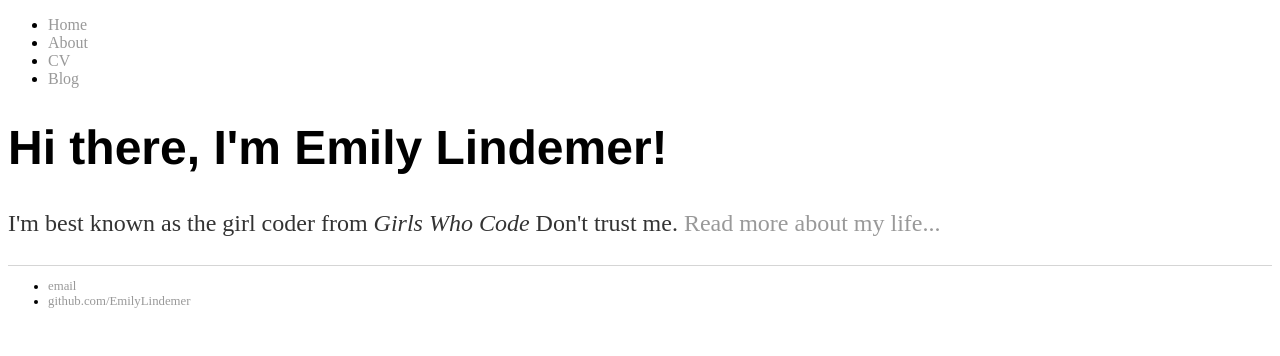
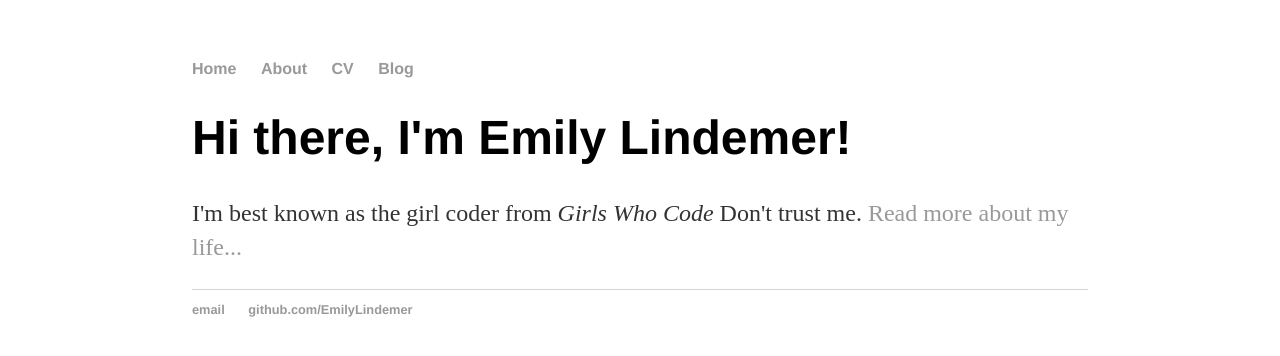
Before and after one commit to EmilyLindemer/EmilyLindemer.github.io, a Jekyll site: the page built from index.html, in a window 1280 px wide. Shown: the top 356 px of the page. Built offline with Jekyll 4.4.1, drawn with Linux system fonts in a browser that asks for light colours.

Commit message:
fixed main.css

```diff
--- a/css/main.css
+++ b/css/main.css
@@ -1,3 +1,8 @@
+body {
+    margin: 60px auto;
+    width: 70%;
+}
+nav ul, footer ul {
     font-family:'Helvetica', 'Arial', 'Sans-Serif';
     padding: 0px;
     list-style: none;
```
